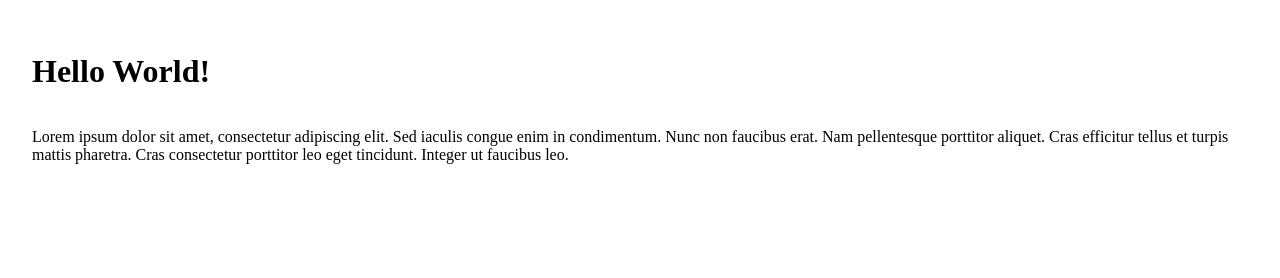
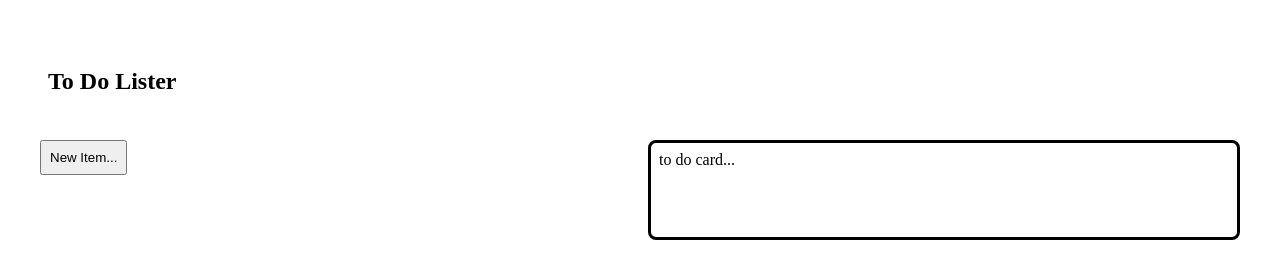
Before and after one commit to WebTestMan/todo-list, a website built with webpack: page src/template.html in a window 1280 px wide. Built offline with nearby package versions, Linux system fonts and the light colour scheme.

Commit message:
installed webpack started basic layout and styling

```diff
--- a/src/styles.css
+++ b/src/styles.css
@@ -1,3 +1,33 @@
+:root {
+    --background-color: rgb(240, 237, 141);
+    --alt-background-colour: whitesmoke;
+    --text-colour: #03460e;
+    --global-padding: 6px;
+    --border-radius: 8px;
+    --box-shadow: 2px 2px 4px var(--text-colour);
+}
+
 * {
     padding: 8px;
 }
+
+.grid-container {
+    display: grid;
+    grid-template-columns: repeat(auto-fit, minmax(600px, 1fr));
+    grid-template-rows: repeat(auto-fill, minmax(100px, 6fr));
+}
+
+.grid-header {
+    grid-area: 1/1/1/3;
+}
+
+.todo-card {
+    border: solid;
+    border-radius: 8px;
+}
+
+.grid-content {
+    display: grid;
+    grid-template-columns: repeat(auto-fit, minmax(100px, 1fr));
+    grid-template-rows: repeat(auto-fill, minmax(100px, 6fr));
+}
--- a/src/template.html
+++ b/src/template.html
@@ -8,12 +8,16 @@
 </head>
 
 <body>
-    <h1>Hello World!</h1>
-    <p>Lorem ipsum dolor sit amet, consectetur adipiscing elit. Sed iaculis congue enim in condimentum. Nunc non
-        faucibus erat.
-        Nam pellentesque porttitor aliquet. Cras efficitur tellus et turpis mattis pharetra. Cras consectetur porttitor
-        leo eget tincidunt. Integer ut faucibus
-        leo.</p>
+
+    <div class="grid-container">
+        <div class="grid-header">
+            <h2>To Do Lister</h2>
+        </div>
+        <div class="grid-sidebar"><button>New Item...</button></div>
+        <div class="grid-content">
+            <div class="todo-card">to do card...</div>
+        </div>
+    </div>
 </body>
 
 </html>
```
Also changed, not shown: 1 other file.
